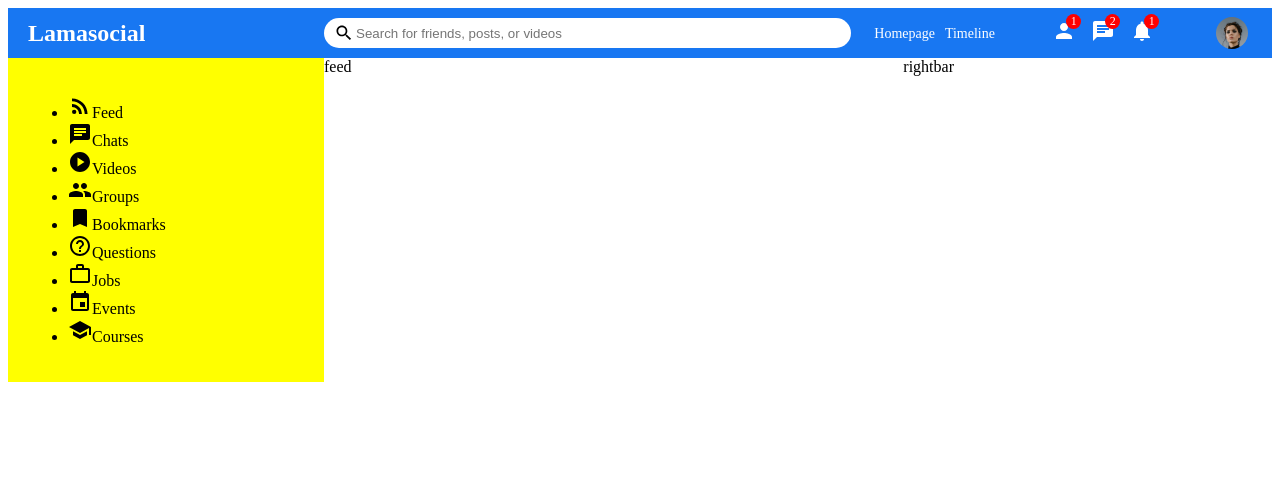
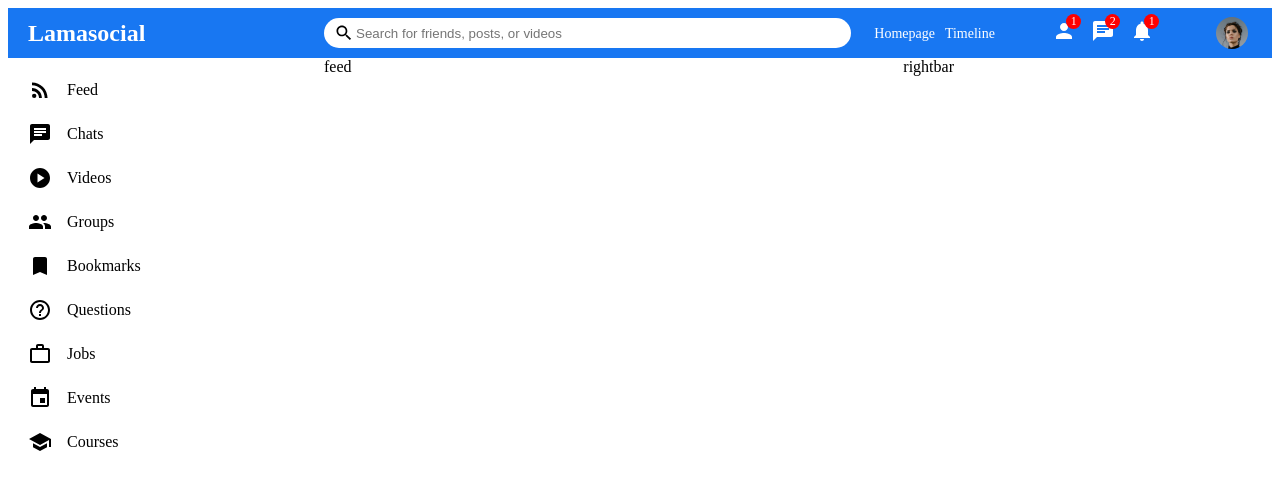
Before and after one commit to LaurenCummings/facebook-clone, a React (Vite) app: page / in a window 1280 px wide. Shown: the top 490 px of the page. Built offline with nearby package versions, Linux system fonts and the light colour scheme.

Commit message:
Styled leftbar icons

```diff
--- a/src/css/Leftbar.css
+++ b/src/css/Leftbar.css
@@ -5,5 +5,20 @@
 
 .leftbarWrapper {
     padding: 20px;
-    background-color: yellow;
 }
+
+.leftbarList {
+    padding: 0;
+    margin: 0;
+    list-style: none;;
+}
+
+.leftbarListItem {
+    display: flex;
+    align-items: center;
+    margin-bottom: 20px;
+}
+
+.leftbarIcon {
+    margin-right: 15px;
+}
```
